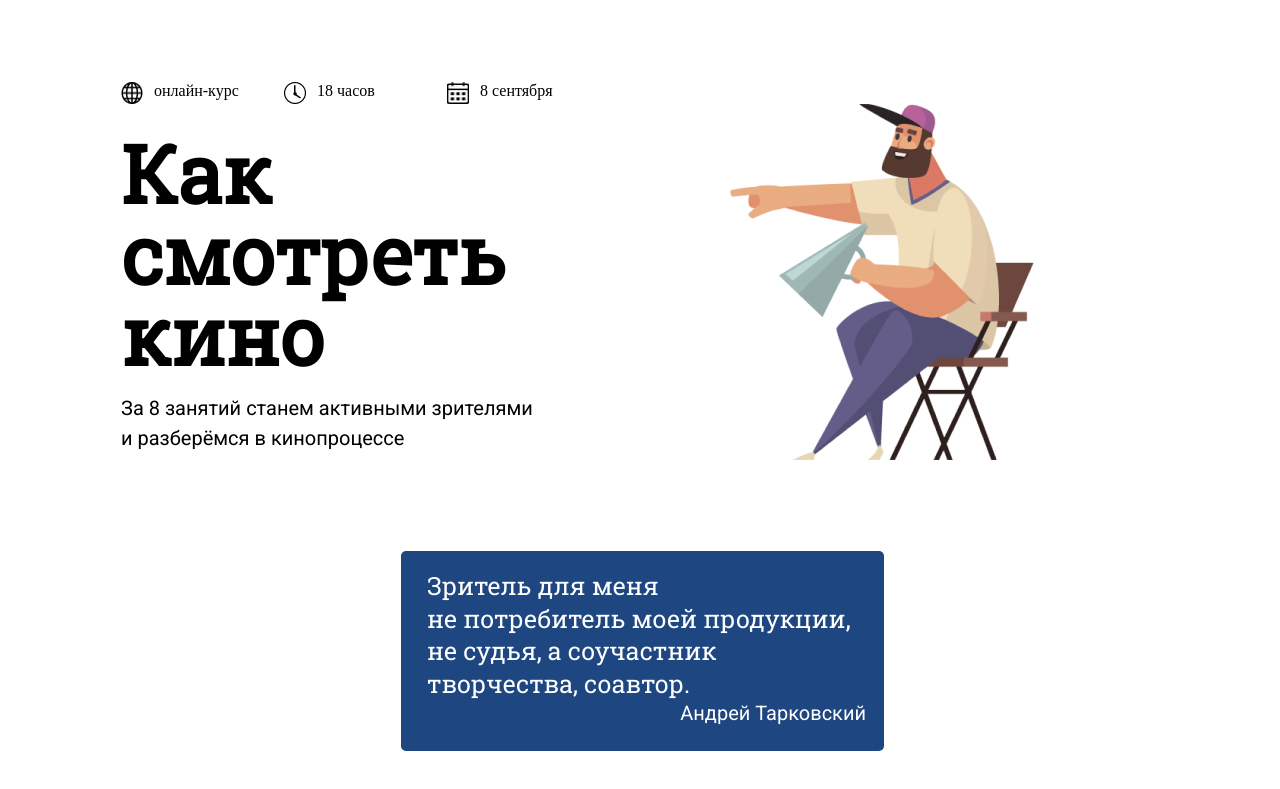
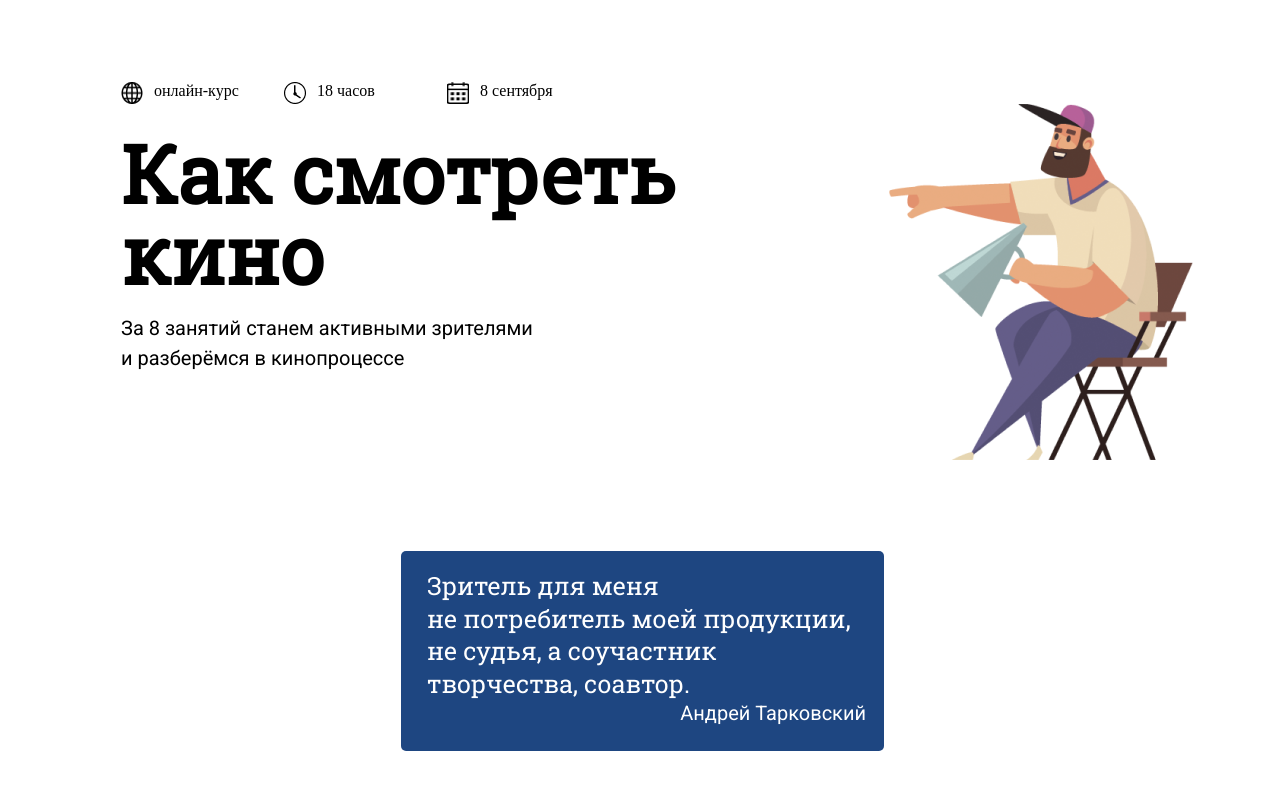
Before and after one commit to NatiqSamiyev/fiqma-task-top, a plain HTML site: page index.html in a window 1280 px wide. Shown: the part 109-898 px from the top of the page. Drawn offline with Linux system fonts and the light colour scheme.

Commit message:
text-refreshed

```diff
--- a/index.css
+++ b/index.css
@@ -7,7 +7,7 @@
 
 .container {
   width: 100%;
-  padding: 21px 246px 173px 121px;
+  padding: 21px 0px 173px 121px;
 }
 
 .container ul {
@@ -37,7 +37,7 @@
 
 .box-1 {
   width: 628px;
-  margin: 29px 140px 0 0;
+  margin: 29px 0px 0 0;
 }
 
 .box-1 h1 {
@@ -56,6 +56,10 @@
   font-style: normal;
   font-weight: 400;
   line-height: 150%;
+}
+
+.box-2 {
+  margin-left: 140px;
 }
 
 .box-2 img {
```
